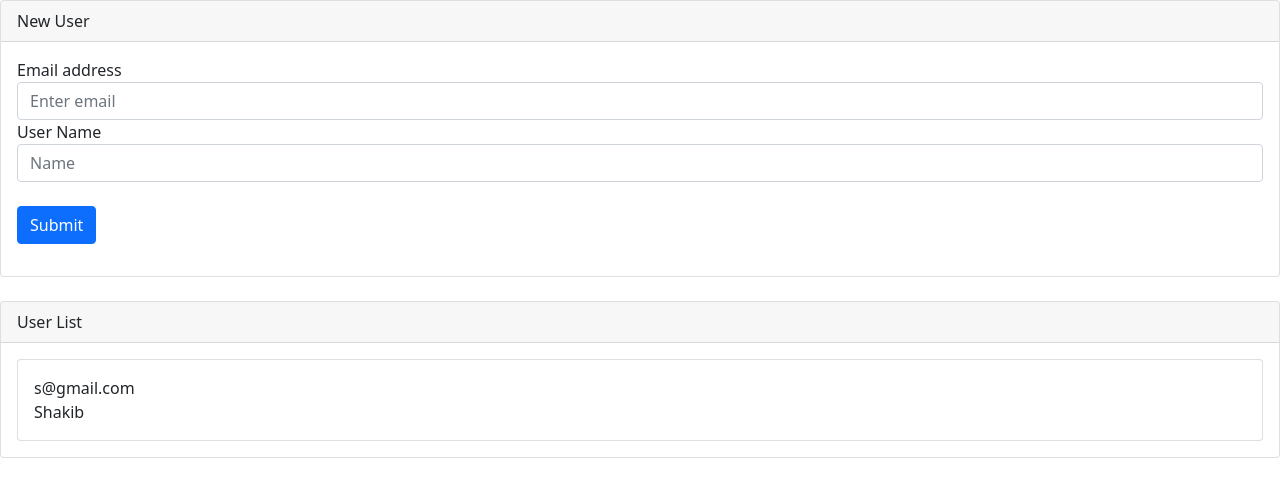
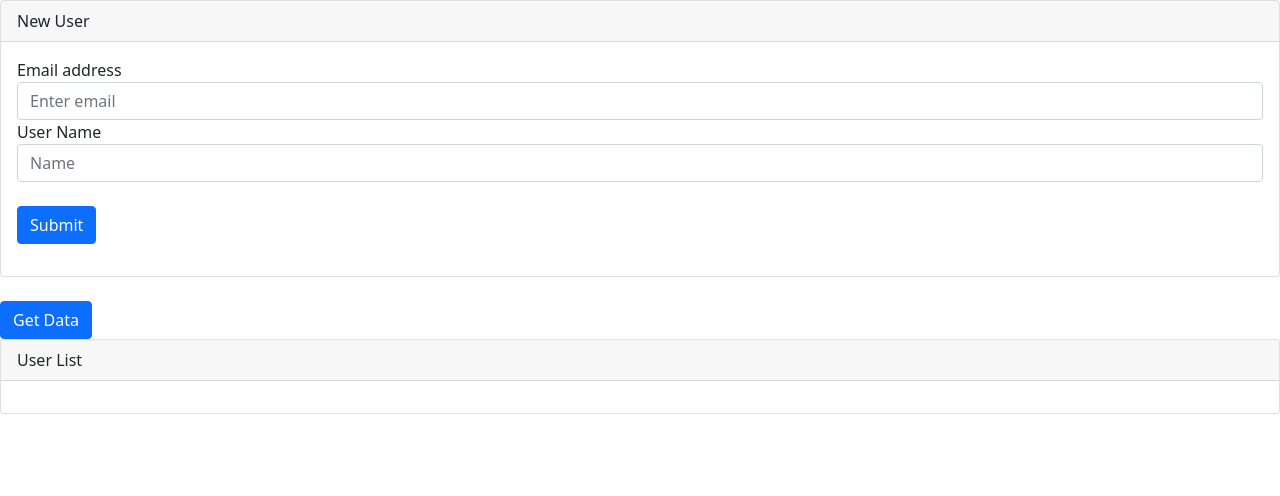
Before and after one commit to ShakibAhmed007/react-dev-practice-v1, a React (Create React App) app: page / in a window 1280 px wide. Shown: the top 496 px of the page. Built offline with nearby package versions, Linux system fonts and the light colour scheme.

Commit message:
1 file modified

```diff
--- a/src/App.js
+++ b/src/App.js
@@ -3,12 +3,7 @@
 import 'bootstrap/dist/css/bootstrap.min.css';
 import NewUser from '../src/components/NewUser/NewUser';
 import UserList from '../src/components/UserList/UserList';
-const DUMMY_USER = [
-  {
-    email: 's@gmail.com',
-    userName: 'Shakib'
-  }
-];
+const DUMMY_USER = [];
 
 export default function App() {
   const [userList, setUserList] = useState(DUMMY_USER);
@@ -21,13 +16,9 @@
         'Content-Type': 'application/json'
       }
     );
-
-    setUserList(prevUserList => {
-      return [data, ...prevUserList];
-    });
   };
 
-  const getData = (async () => {
+  const getData = async () => {
     try {
       const response = await fetch(
         'https://dev-http-default-rtdb.firebaseio.com/user.json'
@@ -40,13 +31,13 @@
       for (const key in data) {
         dataArr.push({
           id: data[key].email,
-          title: data[key].userName
+          email: data[key].email,
+          userName: data[key].userName
         });
       }
       setUserList(dataArr);
     } catch (error) {}
-  },
-  []);
+  };
 
   return (
     <div>
@@ -57,6 +48,10 @@
         </div>
       </div>
       <br />
+      <button className="btn btn-primary" onClick={getData}>
+        {' '}
+        Get Data{' '}
+      </button>
       <div className="card">
         <div className="card-header">User List</div>
         <div className="card-body">
```
